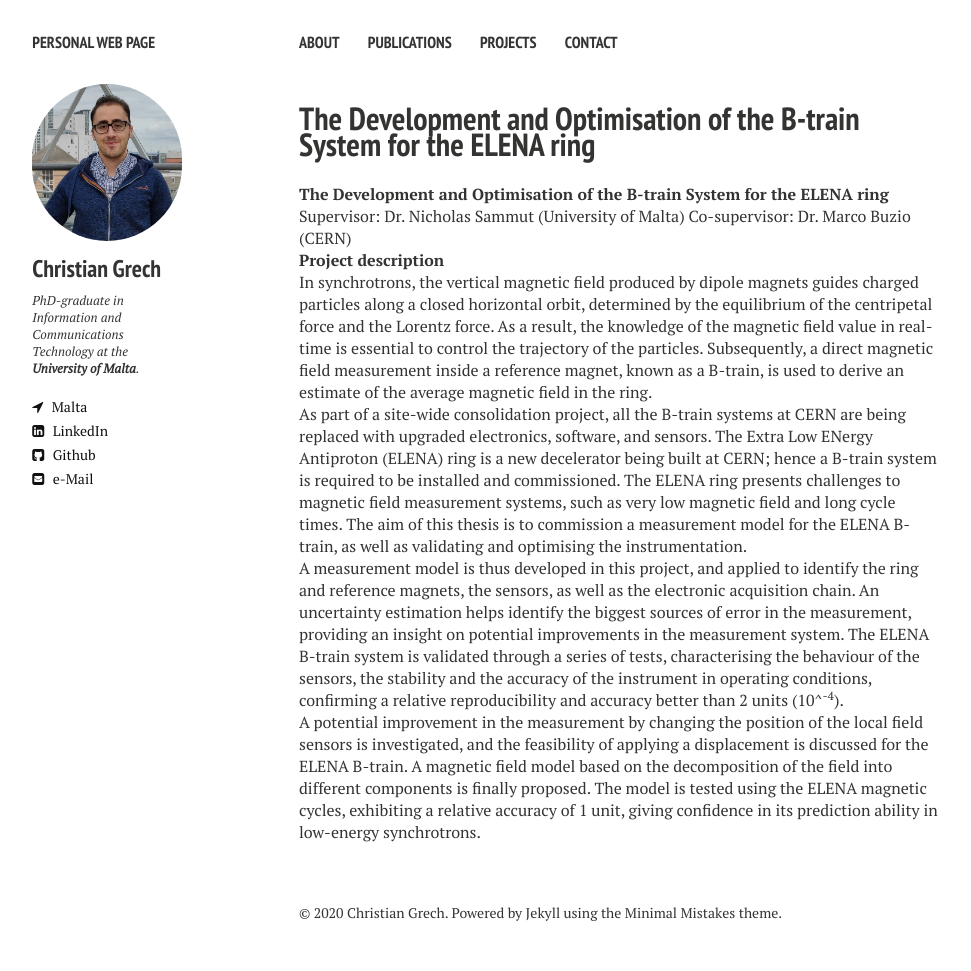
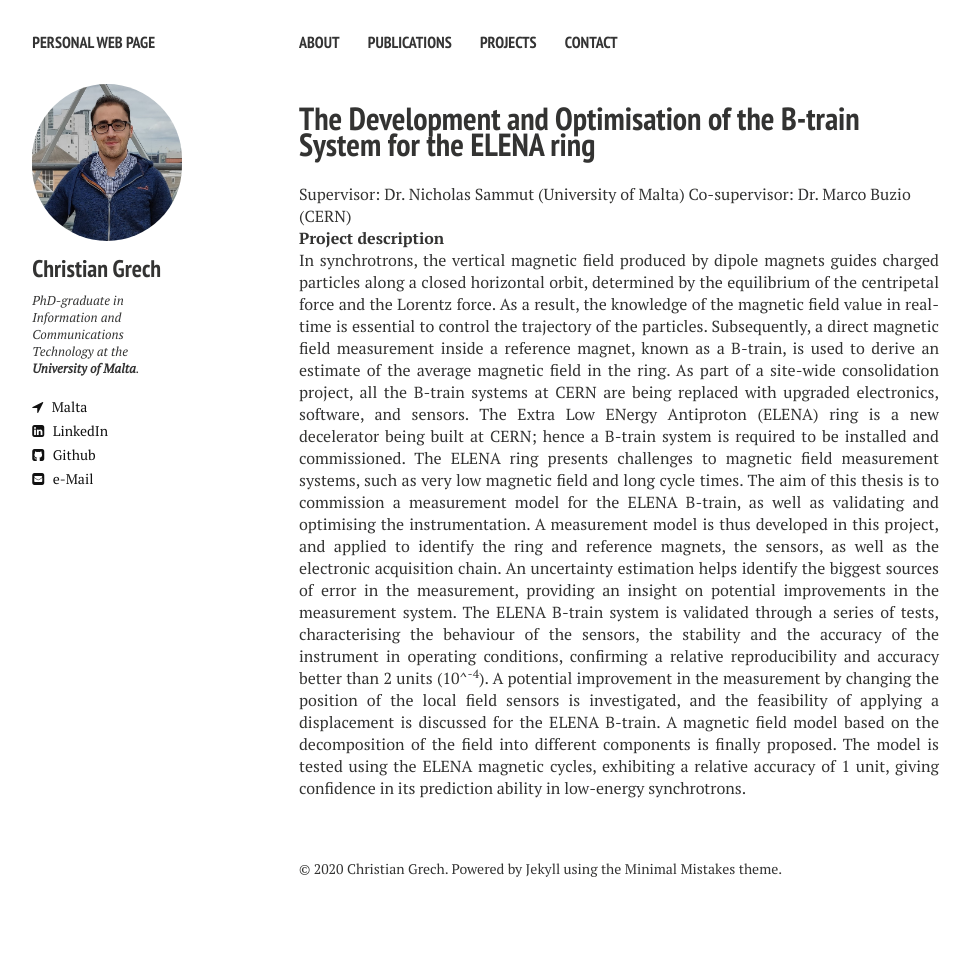
Before and after one commit to cgre23/cgre23.github.io, a Jekyll site: the page built from elena.md, in a window 1280 px wide. Shown: the whole page, without its empty margins (21-992 px from the left). Built offline with Jekyll 4.4.1, drawn with Linux system fonts in a browser that asks for light colours; nearby versions of some CDN libraries; after the commit the page ends 927 px from its top, so only the background shows below that.

Commit message:
Update elena.md

```diff
--- a/elena.md
+++ b/elena.md
@@ -7,16 +7,16 @@ tags: [Jekyll, theme, responsive, blog, template]
 image:
   feature:
 ---
-**The Development and Optimisation of the B-train System for the ELENA ring**
 Supervisor: Dr. Nicholas Sammut (University of Malta)
 Co-supervisor: Dr. Marco Buzio (CERN)
 
 
 **Project description** <br>
-In synchrotrons, the vertical magnetic field produced by dipole magnets guides charged particles along a closed horizontal orbit, determined by the equilibrium of the centripetal force and the Lorentz force. As a result, the knowledge of the magnetic field value in real-time is essential to control the trajectory of the particles. Subsequently, a direct magnetic field measurement inside a reference magnet, known as a B-train, is used to derive an estimate of the average magnetic field in the ring.
+<p align="justify"> In synchrotrons, the vertical magnetic field produced by dipole magnets guides charged particles along a closed horizontal orbit, determined by the equilibrium of the centripetal force and the Lorentz force. As a result, the knowledge of the magnetic field value in real-time is essential to control the trajectory of the particles. Subsequently, a direct magnetic field measurement inside a reference magnet, known as a B-train, is used to derive an estimate of the average magnetic field in the ring.
 
-As part of a site-wide consolidation project, all the B-train systems at CERN are being replaced with upgraded electronics, software, and sensors. The Extra Low ENergy Antiproton (ELENA) ring is a new decelerator being built at CERN; hence a B-train system is required to be installed and commissioned. The ELENA ring presents challenges to magnetic field measurement systems, such as very low magnetic field and long cycle times. The aim of this thesis is to commission a measurement model for the ELENA B-train, as well as validating and optimising the instrumentation.
+
+ As part of a site-wide consolidation project, all the B-train systems at CERN are being replaced with upgraded electronics, software, and sensors. The Extra Low ENergy Antiproton (ELENA) ring is a new decelerator being built at CERN; hence a B-train system is required to be installed and commissioned. The ELENA ring presents challenges to magnetic field measurement systems, such as very low magnetic field and long cycle times. The aim of this thesis is to commission a measurement model for the ELENA B-train, as well as validating and optimising the instrumentation.
 
 A measurement model is thus developed in this project, and applied to identify  the ring and reference magnets, the sensors, as well as the electronic acquisition chain. An uncertainty estimation helps identify the biggest sources of error in the measurement, providing an insight on potential improvements in the measurement system. The ELENA B-train system is validated through a series of tests, characterising the behaviour of the sensors, the stability and the accuracy of the instrument in operating conditions, confirming a relative reproducibility and accuracy better than 2 units (10^<sup>-4</sup>).
 
-A potential improvement in the measurement by changing the position of the local field sensors is investigated, and the feasibility of applying a displacement is discussed for the ELENA B-train. A magnetic field model based on the decomposition of the field into different components is finally proposed. The model is tested using the ELENA magnetic cycles, exhibiting a relative accuracy of 1 unit, giving confidence in its prediction ability in low-energy synchrotrons.
+A potential improvement in the measurement by changing the position of the local field sensors is investigated, and the feasibility of applying a displacement is discussed for the ELENA B-train. A magnetic field model based on the decomposition of the field into different components is finally proposed. The model is tested using the ELENA magnetic cycles, exhibiting a relative accuracy of 1 unit, giving confidence in its prediction ability in low-energy synchrotrons.</p>
```
